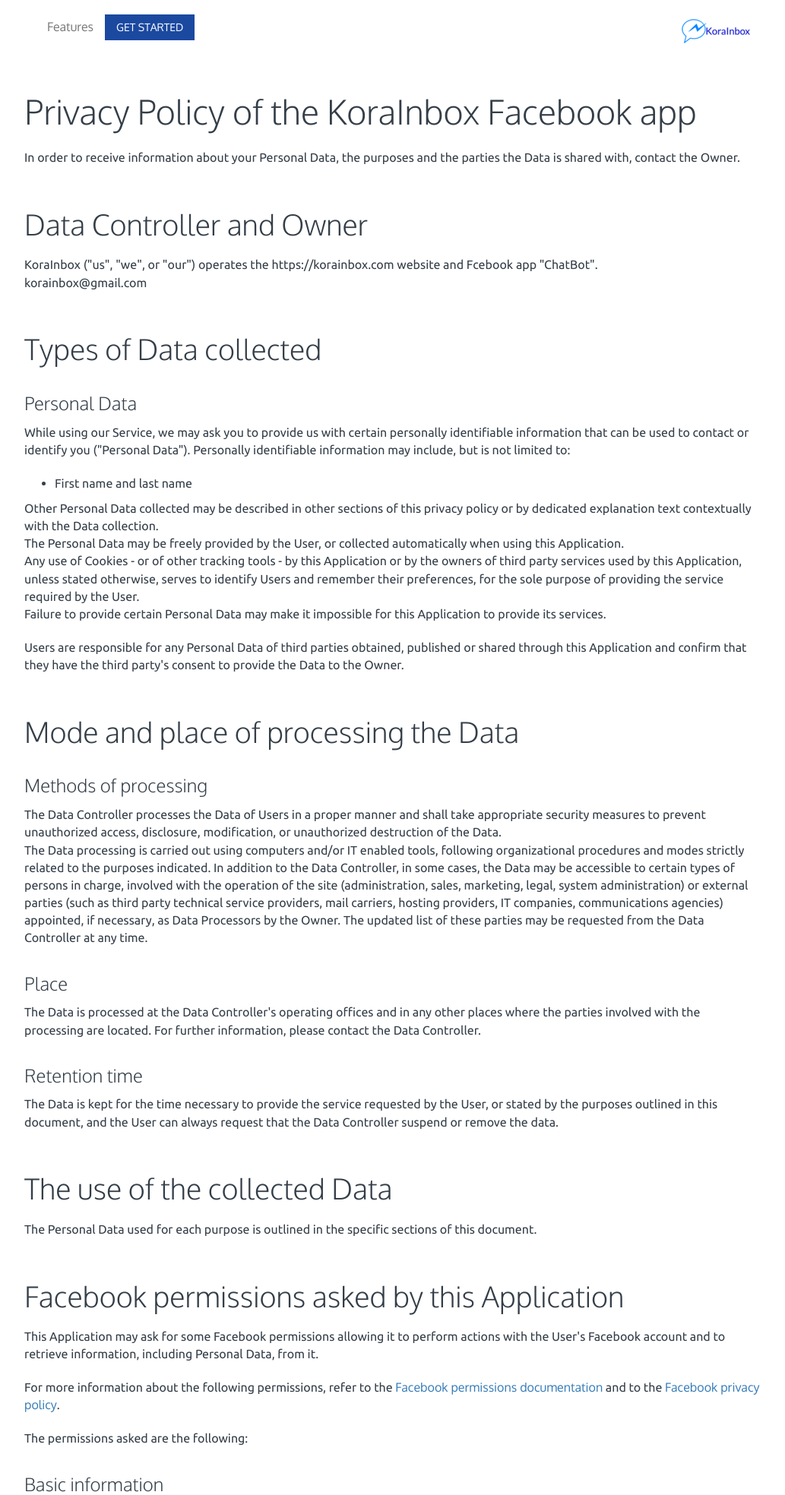
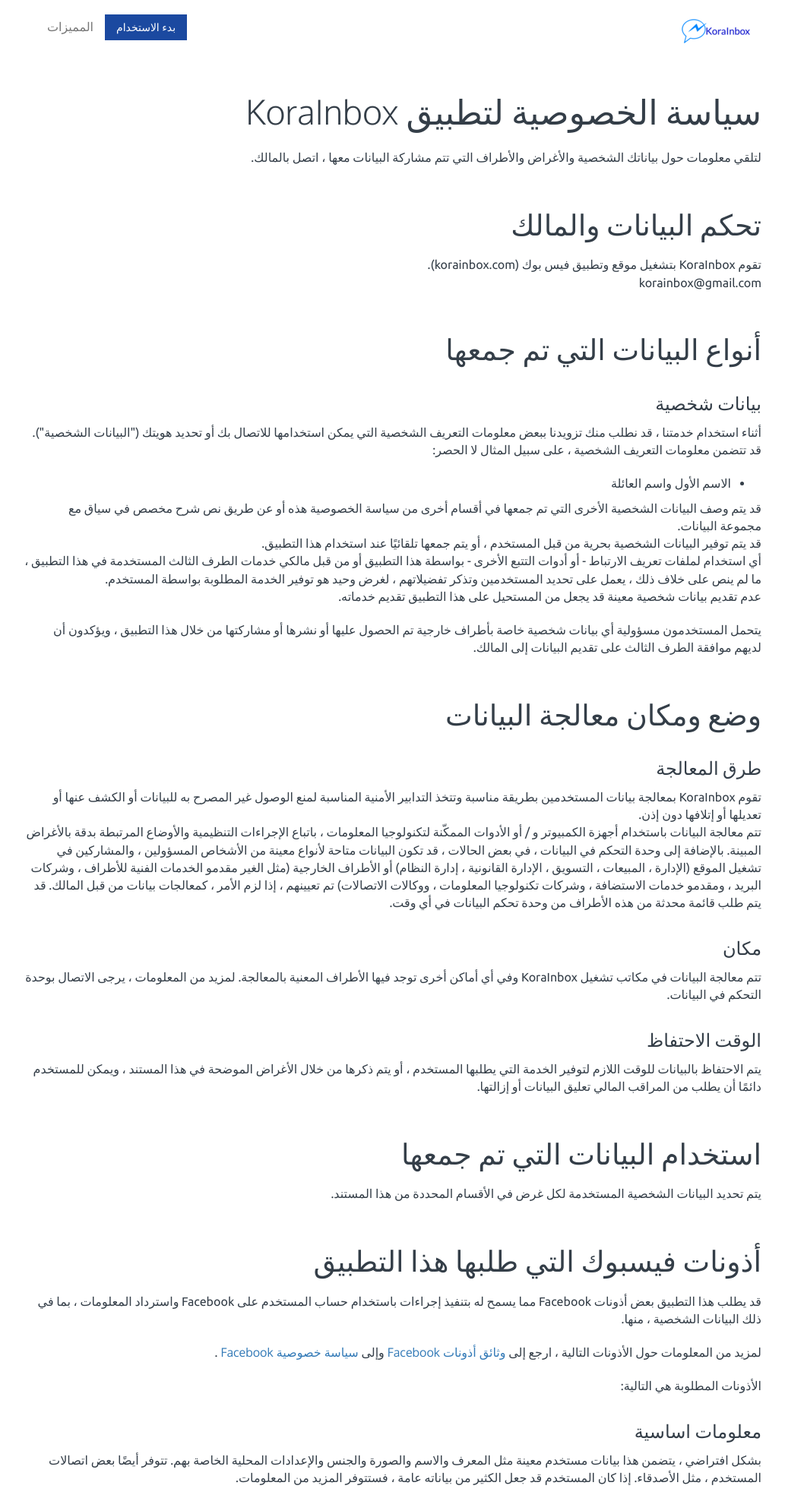
Before and after one commit to mohamed-taha/korainbox, a Django app: page /privacy-policy/ in a window 1280 px wide. Shown: the top 1968 px of the page at 76% size, without its empty margins (123-1156 px from the left). Run offline with Django 3.2, Linux system fonts and the light colour scheme; parts of the project's set-up code (start-up, migrations or seed data) failed here and were passed over; some libraries are stand-ins or nearby versions.

Commit message:
Add Arabic privacy page and enhance homepage

```diff
--- a/bakr_bot/templates/base.html
+++ b/bakr_bot/templates/base.html
@@ -52,8 +52,8 @@
 
       <div class="collapse navbar-collapse navbar-ex1-collapse navbar-left">
         <ul class="nav navbar-nav">
-          <li><a href="/#features">Features</a></li>
-          <li><a href="https://www.messenger.com/t/326344238049028" class="btn btn-primary btn-nav">GET STARTED</a></li>
+          <li><a href="/#features">المميزات</a></li>
+          <li><a href="https://www.messenger.com/t/326344238049028" class="btn btn-primary btn-nav">بدء الاستخدام</a></li>
         </ul>
       </div>
       <!-- /.navbar-right -->
@@ -67,18 +67,15 @@
     <div class="container">
       <div class="row">
         <div class="col-md-12">
-          <h1 class="text-primary text-margin-bottom-x rtl">Ready to start now?</h1>
-          <p class="rtl">Lorem ipsum dolor sit amet consectetur voluptatem sequi nesciunt neque. Adipisicing elit sed do eiusmod
-            tempor incididunt dolores. Eos qui ratione voluptatem sequi nesciunt neque porro quisquam.</p>
-          <a href="https://www.messenger.com/t/326344238049028" class="btn btn-warning btn-lg t-margin-bt-6x">GET STARTED</a>
+          <h1 class="text-primary text-margin-bottom-x rtl">يلا بينا؟</h1>
+          <p class="rtl">ماتفوتش اي ماتش للدوري  او فريقك المفضل واعرف اخبارهم اول باول</p>
+          <a href="https://www.messenger.com/t/326344238049028" class="btn btn-warning btn-lg t-margin-bt-6x">بدء الاستخدام</a>
           <ul class="social-link inline t-margin-bt-1x">
             <li><a href="#" class="fb"><i class="fa fa-facebook" aria-hidden="true"></i></a></li>
             <li><a href="#" class="tw"><i class="fa fa-twitter" aria-hidden="true"></i></a></li>
-            <li><a href="#" class="gp"><i class="fa fa-google-plus" aria-hidden="true"></i></a></li>
-            <li><a href="#" class="lin"><i class="fa fa-linkedin" aria-hidden="true"></i></a></li>
           </ul>
           <p class="small text-muted pull-right"><a href="/privacy-policy">سياسه الاستخدام والخصوصيه</a></p>
-          <p class="small text-muted">© The Smiling Bot 2016</p>
+          <p class="small text-muted">حقوق الطبع والنشر © 2019 جميع الحقوق محفوظة</p>
         </div>
       </div>
     </div>
--- a/bakr_bot/templates/pages/home.html
+++ b/bakr_bot/templates/pages/home.html
@@ -15,7 +15,7 @@
                 <p>مش هتحتاج تسطب اي ابليكاشن او تفتح مواقع؛ كل حاجه عاوز تعرفعها هاتقدر تسالني عنها.</p>
 
                 <p><a class="btn btn-primary-border btn-lg" href="https://www.messenger.com/t/326344238049028"
-                        role="button">GET STARTED</a></p>
+                        role="button">بدء الاستخدام</a></p>
             </div>
         </div>
     </div>
--- a/bakr_bot/templates/pages/privacy.html
+++ b/bakr_bot/templates/pages/privacy.html
@@ -4,7 +4,7 @@
 <div class="container" style="margin-top: 120px;">
     <div>
 
-        <h1>Privacy Policy of the KoraInbox Facebook app</h1>
+        <h1>Privacy Policy of the KoraInbox app</h1>
 
         <p>In order to receive information about your Personal Data, the purposes and the parties the Data is shared
             with,
--- /dev/null
+++ b/bakr_bot/templates/pages/privacy_ar.html
@@ -0,0 +1,374 @@
+{% extends "base.html" %}
+
+{% block content %}
+<div class="container rtl" style="margin-top: 120px;">
+    <div>
+
+        <h1>
+            <font style="vertical-align: inherit;">
+                <font style="vertical-align: inherit;">سياسة الخصوصية لتطبيق KoraInbox</font>
+            </font>
+        </h1>
+
+        <p>
+            <font style="vertical-align: inherit;">
+                <font style="vertical-align: inherit;">لتلقي معلومات حول بياناتك الشخصية والأغراض والأطراف التي تتم
+                    مشاركة البيانات معها ، اتصل بالمالك.</font>
+            </font>
+        </p>
+    </div>
+
+    <div>
+
+        <h2>
+            <font style="vertical-align: inherit;">
+                <font style="vertical-align: inherit;">تحكم البيانات والمالك</font>
+            </font>
+        </h2>
+        <font style="vertical-align: inherit;">
+            <font style="vertical-align: inherit;">
+
+                تقوم KoraInbox بتشغيل موقع وتطبيق فيس بوك (korainbox.com).
+
+            </font>
+        </font>
+        <p>
+            <font style="vertical-align: inherit;">
+                <font style="vertical-align: inherit;">korainbox@gmail.com</font>
+            </font>
+        </p>
+
+    </div>
+
+    <div>
+
+        <h2>
+            <font style="vertical-align: inherit;">
+                <font style="vertical-align: inherit;">أنواع البيانات التي تم جمعها</font>
+            </font>
+        </h2>
+
+        <h3>
+            <font style="vertical-align: inherit;">
+                <font style="vertical-align: inherit;">بيانات شخصية</font>
+            </font>
+        </h3>
+
+        <p>
+            <font style="vertical-align: inherit;">
+                <font style="vertical-align: inherit;">أثناء استخدام خدمتنا ، قد نطلب منك تزويدنا ببعض معلومات التعريف
+                    الشخصية التي يمكن استخدامها للاتصال بك أو تحديد هويتك ("البيانات الشخصية"). </font>
+                <font style="vertical-align: inherit;">قد تتضمن معلومات التعريف الشخصية ، على سبيل المثال لا الحصر:
+                </font>
+            </font>
+        </p>
+
+        <ul>
+            <li>
+                <font style="vertical-align: inherit;">
+                    <font style="vertical-align: inherit;">الاسم الأول واسم العائلة</font>
+                </font>
+            </li>
+        </ul>
+
+
+
+        <p>
+            <font style="vertical-align: inherit;">
+                <font style="vertical-align: inherit;">قد يتم وصف البيانات الشخصية الأخرى التي تم جمعها في أقسام أخرى من
+                    سياسة الخصوصية هذه أو عن طريق نص شرح مخصص في سياق مع مجموعة البيانات. </font>
+            </font><br>
+            <font style="vertical-align: inherit;">
+                <font style="vertical-align: inherit;">قد يتم توفير البيانات الشخصية بحرية من قبل المستخدم ، أو يتم
+                    جمعها تلقائيًا عند استخدام هذا التطبيق. </font>
+            </font><br>
+            <font style="vertical-align: inherit;">
+                <font style="vertical-align: inherit;">أي استخدام لملفات تعريف الارتباط - أو أدوات التتبع الأخرى -
+                    بواسطة هذا التطبيق أو من قبل مالكي خدمات الطرف الثالث المستخدمة في هذا التطبيق ، ما لم ينص على خلاف
+                    ذلك ، يعمل على تحديد المستخدمين وتذكر تفضيلاتهم ، لغرض وحيد هو توفير الخدمة المطلوبة بواسطة
+                    المستخدم. </font>
+            </font><br>
+            <font style="vertical-align: inherit;">
+                <font class="" style="vertical-align: inherit;">عدم تقديم بيانات شخصية معينة قد يجعل من المستحيل على هذا
+                    التطبيق تقديم خدماته.</font>
+            </font>
+        </p>
+        <p>
+            <font style="vertical-align: inherit;">
+                <font style="vertical-align: inherit;">يتحمل المستخدمون مسؤولية أي بيانات شخصية خاصة بأطراف خارجية تم
+                    الحصول عليها أو نشرها أو مشاركتها من خلال هذا التطبيق ، ويؤكدون أن لديهم موافقة الطرف الثالث على
+                    تقديم البيانات إلى المالك.</font>
+            </font>
+        </p>
+
+    </div>
+
+    <div>
+
+        <h2>
+            <font style="vertical-align: inherit;">
+                <font style="vertical-align: inherit;">وضع ومكان معالجة البيانات</font>
+            </font>
+        </h2>
+
+        <h3>
+            <font style="vertical-align: inherit;">
+                <font style="vertical-align: inherit;">طرق المعالجة</font>
+            </font>
+        </h3>
+
+        <p>
+            <font style="vertical-align: inherit;">
+                <font style="vertical-align: inherit;">تقوم KoraInbox بمعالجة بيانات المستخدمين بطريقة
+                    مناسبة وتتخذ التدابير الأمنية المناسبة لمنع الوصول غير المصرح به للبيانات أو الكشف عنها أو تعديلها
+                    أو إتلافها دون إذن.</font>
+            </font><br>
+            <font style="vertical-align: inherit;">
+                <font style="vertical-align: inherit;">تتم معالجة البيانات باستخدام أجهزة الكمبيوتر و / أو الأدوات
+                    الممكّنة لتكنولوجيا المعلومات ، باتباع الإجراءات التنظيمية والأوضاع المرتبطة بدقة بالأغراض المبينة.
+                </font>
+                <font style="vertical-align: inherit;">بالإضافة إلى وحدة التحكم في البيانات ، في بعض الحالات ، قد تكون
+                    البيانات متاحة لأنواع معينة من الأشخاص المسؤولين ، والمشاركين في تشغيل الموقع (الإدارة ، المبيعات ،
+                    التسويق ، الإدارة القانونية ، إدارة النظام) أو الأطراف الخارجية (مثل الغير مقدمو الخدمات الفنية
+                    للأطراف ، وشركات البريد ، ومقدمو خدمات الاستضافة ، وشركات تكنولوجيا المعلومات ، ووكالات الاتصالات)
+                    تم تعيينهم ، إذا لزم الأمر ، كمعالجات بيانات من قبل المالك. </font>
+                <font style="vertical-align: inherit;">قد يتم طلب قائمة محدثة من هذه الأطراف من وحدة تحكم البيانات في أي
+                    وقت.</font>
+            </font>
+        </p>
+
+        <h3>
+            <font style="vertical-align: inherit;">
+                <font style="vertical-align: inherit;">مكان</font>
+            </font>
+        </h3>
+
+        <p>
+            <font style="vertical-align: inherit;">
+                <font style="vertical-align: inherit;">تتم معالجة البيانات في مكاتب تشغيل KoraInbox وفي أي أماكن
+                    أخرى توجد فيها الأطراف المعنية بالمعالجة. </font>
+                <font style="vertical-align: inherit;">لمزيد من المعلومات ، يرجى الاتصال بوحدة التحكم في البيانات.
+                </font>
+            </font>
+        </p>
+
+        <h3>
+            <font style="vertical-align: inherit;">
+                <font style="vertical-align: inherit;">الوقت الاحتفاظ</font>
+            </font>
+        </h3>
+
+        <p>
+            <font style="vertical-align: inherit;">
+                <font style="vertical-align: inherit;">يتم الاحتفاظ بالبيانات للوقت اللازم لتوفير الخدمة التي يطلبها
+                    المستخدم ، أو يتم ذكرها من خلال الأغراض الموضحة في هذا المستند ، ويمكن للمستخدم دائمًا أن يطلب من
+                    المراقب المالي تعليق البيانات أو إزالتها.
+                </font>
+            </font>
+        </p>
+
+    </div>
+
+    <div class="one_line_col">
+
+        <h2>
+            <font style="vertical-align: inherit;">
+                <font style="vertical-align: inherit;">استخدام البيانات التي تم جمعها</font>
+            </font>
+        </h2>
+
+
+
+        <p>
+            <font style="vertical-align: inherit;">
+                <font style="vertical-align: inherit;">يتم تحديد البيانات الشخصية المستخدمة لكل غرض في الأقسام المحددة
+                    من هذا المستند.</font>
+            </font>
+        </p>
+
+
+    </div>
+
+    <div>
+
+        <h2>
+            <font style="vertical-align: inherit;">
+                <font style="vertical-align: inherit;">أذونات فيسبوك التي طلبها هذا التطبيق</font>
+            </font>
+        </h2>
+        <p>
+            <font style="vertical-align: inherit;">
+                <font style="vertical-align: inherit;">قد يطلب هذا التطبيق بعض أذونات Facebook مما يسمح له بتنفيذ
+                    إجراءات باستخدام حساب المستخدم على Facebook واسترداد المعلومات ، بما في ذلك البيانات الشخصية ، منها.
+                </font>
+            </font>
+        </p>
+        <p>
+            <font style="vertical-align: inherit;">
+                <font style="vertical-align: inherit;">لمزيد من المعلومات حول الأذونات التالية ، ارجع إلى </font>
+            </font><a href="https://developers.facebook.com/docs/authentication/permissions/" target="_blank">
+                <font style="vertical-align: inherit;">
+                    <font style="vertical-align: inherit;">وثائق أذونات Facebook</font>
+                </font>
+            </a>
+            <font style="vertical-align: inherit;">
+                <font style="vertical-align: inherit;"> وإلى </font>
+            </font><a href="https://www.facebook.com/about/privacy/" target="_blank">
+                <font style="vertical-align: inherit;">
+                    <font style="vertical-align: inherit;">سياسة خصوصية Facebook</font>
+                </font>
+            </a>
+            <font style="vertical-align: inherit;">
+                <font style="vertical-align: inherit;"> .</font>
+            </font>
+        </p>
+
+
+        <p>
+            <font style="vertical-align: inherit;">
+                <font style="vertical-align: inherit;">الأذونات المطلوبة هي التالية:</font>
+            </font>
+        </p>
+
+        <h3>
+            <font style="vertical-align: inherit;">
+                <font style="vertical-align: inherit;">معلومات اساسية</font>
+            </font>
+        </h3>
+        <p>
+            <font style="vertical-align: inherit;">
+                <font style="vertical-align: inherit;">بشكل افتراضي ، يتضمن هذا بيانات مستخدم معينة مثل المعرف والاسم
+                    والصورة والجنس والإعدادات المحلية الخاصة بهم. </font>
+                <font style="vertical-align: inherit;">تتوفر أيضًا بعض اتصالات المستخدم ، مثل الأصدقاء. </font>
+                <font style="vertical-align: inherit;">إذا كان المستخدم قد جعل الكثير من بياناته عامة ، فستتوفر المزيد
+                    من المعلومات.</font>
+            </font>
+        </p>
+
+
+
+    </div>
+
+    <div>
+
+        <h2>
+            <font style="vertical-align: inherit;">
+                <font style="vertical-align: inherit;">معلومات إضافية حول جمع البيانات ومعالجتها</font>
+            </font>
+        </h2>
+
+        <h3>
+            <font style="vertical-align: inherit;">
+                <font style="vertical-align: inherit;">إجراءات قانونية</font>
+            </font>
+        </h3>
+        <p>
+            <font style="vertical-align: inherit;">
+                <font style="vertical-align: inherit;">
+                    يمكن استخدام البيانات الشخصية للمستخدم لأغراض قانونية من قبل وحدة التحكم في البيانات أو في المحكمة
+                    أو في المراحل التي تؤدي إلى اتخاذ إجراءات قانونية محتملة ناشئة عن الاستخدام غير السليم لهذا التطبيق
+                    أو الخدمات ذات الصلة. </font>
+            </font><br>
+            <font style="vertical-align: inherit;">
+                <font style="vertical-align: inherit;">يصرح المستخدم بأن يكون على علم بأنه قد تكون هناك حاجة إلى وحدة
+                    التحكم في البيانات للكشف عن البيانات الشخصية بناءً على طلب من السلطات العامة.
+                </font>
+            </font>
+        </p>
+
+        <h3>
+            <font style="vertical-align: inherit;">
+                <font style="vertical-align: inherit;">معلومات إضافية حول بيانات المستخدم الشخصية</font>
+            </font>
+        </h3>
+        <p>
+            <font style="vertical-align: inherit;">
+                <font style="vertical-align: inherit;">
+                    بالإضافة إلى المعلومات الواردة في سياسة الخصوصية هذه ، قد يزود هذا التطبيق المستخدم بمعلومات إضافية
+                    وسياقية تتعلق بخدمات معينة أو جمع ومعالجة البيانات الشخصية عند الطلب.
+                </font>
+            </font>
+        </p>
+
+        <h3>
+            <font style="vertical-align: inherit;">
+                <font style="vertical-align: inherit;">سجلات النظام والصيانة</font>
+            </font>
+        </h3>
+        <p>
+            <font style="vertical-align: inherit;">
+                <font style="vertical-align: inherit;">
+                    لأغراض التشغيل والصيانة ، قد يقوم هذا التطبيق وأي خدمات من جهات خارجية بجمع الملفات التي تسجل
+                    التفاعل مع هذا التطبيق (سجلات النظام) أو تستخدم لهذا الغرض بيانات شخصية أخرى (مثل عنوان IP).
+                </font>
+            </font>
+        </p>
+
+        <h3>
+            <font style="vertical-align: inherit;">
+                <font style="vertical-align: inherit;">المعلومات غير الواردة في هذه السياسة</font>
+            </font>
+        </h3>
+        <p>
+            <font style="vertical-align: inherit;">
+                <font style="vertical-align: inherit;">
+                    قد يتم طلب مزيد من التفاصيل المتعلقة بجمع البيانات الشخصية أو معالجتها من وحدة التحكم في البيانات في
+                    أي وقت. </font>
+                <font style="vertical-align: inherit;">يرجى الاطلاع على معلومات الاتصال في بداية هذا المستند.
+                </font>
+            </font>
+        </p>
+
+        <h3>
+            <font style="vertical-align: inherit;">
+                <font style="vertical-align: inherit;">حقوق المستخدمين</font>
+            </font>
+        </h3>
+        <p>
+            <font style="vertical-align: inherit;">
+                <font style="vertical-align: inherit;">
+                    يحق للمستخدمين ، في أي وقت ، معرفة ما إذا كانت بياناتهم الشخصية قد تم تخزينها ويمكنهم الرجوع إلى
+                    وحدة التحكم في البيانات لمعرفة محتوياتها وأصلها ، للتحقق من دقتها أو المطالبة بإضافتها أو إلغاؤها أو
+                    تحديثها أو تصحيحها. أو لتحويلها إلى تنسيق مجهول أو لمنع أي بيانات محفوظة في انتهاك للقانون ، وكذلك
+                    لمعارضتها لأي سبب وكل الأسباب المشروعة. </font>
+                <font style="vertical-align: inherit;">يجب إرسال الطلبات إلى وحدة التحكم في البيانات على معلومات الاتصال
+                    الموضحة أعلاه.
+                </font>
+            </font>
+        </p>
+        <p>
+            <font style="vertical-align: inherit;">
+                <font style="vertical-align: inherit;">
+                    لا يدعم هذا التطبيق طلبات "عدم التعقب". </font>
+            </font><br>
+            <font style="vertical-align: inherit;">
+                <font style="vertical-align: inherit;">لتحديد ما إذا كانت أي من خدمات الطرف الثالث التي تستخدمها تحترم
+                    طلبات "عدم التعقب" ، يرجى قراءة سياسات الخصوصية الخاصة بها.
+                </font>
+            </font>
+        </p>
+
+        <h3>
+            <font style="vertical-align: inherit;">
+                <font style="vertical-align: inherit;">التغييرات في سياسة الخصوصية هذه</font>
+            </font>
+        </h3>
+        <p>
+            <font style="vertical-align: inherit;">
+                <font style="vertical-align: inherit;">
+                    تحتفظ وحدة التحكم في البيانات بالحق في إجراء تغييرات على سياسة الخصوصية هذه في أي وقت عن طريق إرسال
+                    إشعار إلى مستخدميها في هذه الصفحة. </font>
+                <font style="vertical-align: inherit;">يوصى بشدة بالتحقق من هذه الصفحة في كثير من الأحيان ، مع الإشارة
+                    إلى تاريخ التعديل الأخير المدرج في الأسفل. </font>
+                <font style="vertical-align: inherit;">إذا اعترض أحد المستخدمين على أي من التغييرات التي أدخلت على
+                    السياسة ، يجب على المستخدم التوقف عن استخدام هذا التطبيق ويمكنه أن يطلب من وحدة التحكم في البيانات
+                    إزالة البيانات الشخصية. </font>
+                <font style="vertical-align: inherit;">ما لم ينص على خلاف ذلك ، تنطبق سياسة الخصوصية السارية في ذلك
+                    الوقت على جميع البيانات الشخصية التي لدى وحدة التحكم في البيانات حول المستخدمين.
+                </font>
+            </font>
+        </p>
+
+    </div>
+</div>
+{% endblock %}
--- a/config/urls.py
+++ b/config/urls.py
@@ -8,7 +8,10 @@
 urlpatterns = [
     path("", TemplateView.as_view(template_name="pages/home.html"), name="home"),
     path(
-        "privacy-policy/", TemplateView.as_view(template_name="pages/privacy.html"), name="privacy-policy"
+        "privacy-policy/", TemplateView.as_view(template_name="pages/privacy_ar.html"), name="privacy-policy"
+    ),
+    path(
+        "privacy-policy-en/", TemplateView.as_view(template_name="pages/privacy.html"), name="privacy-policy-en"
     ),
     # Django Admin, use {% url 'admin:index' %}
     path(settings.ADMIN_URL, admin.site.urls),
```
Also changed, not shown: bakr_bot/static/images/favicons/favicon.ico.
